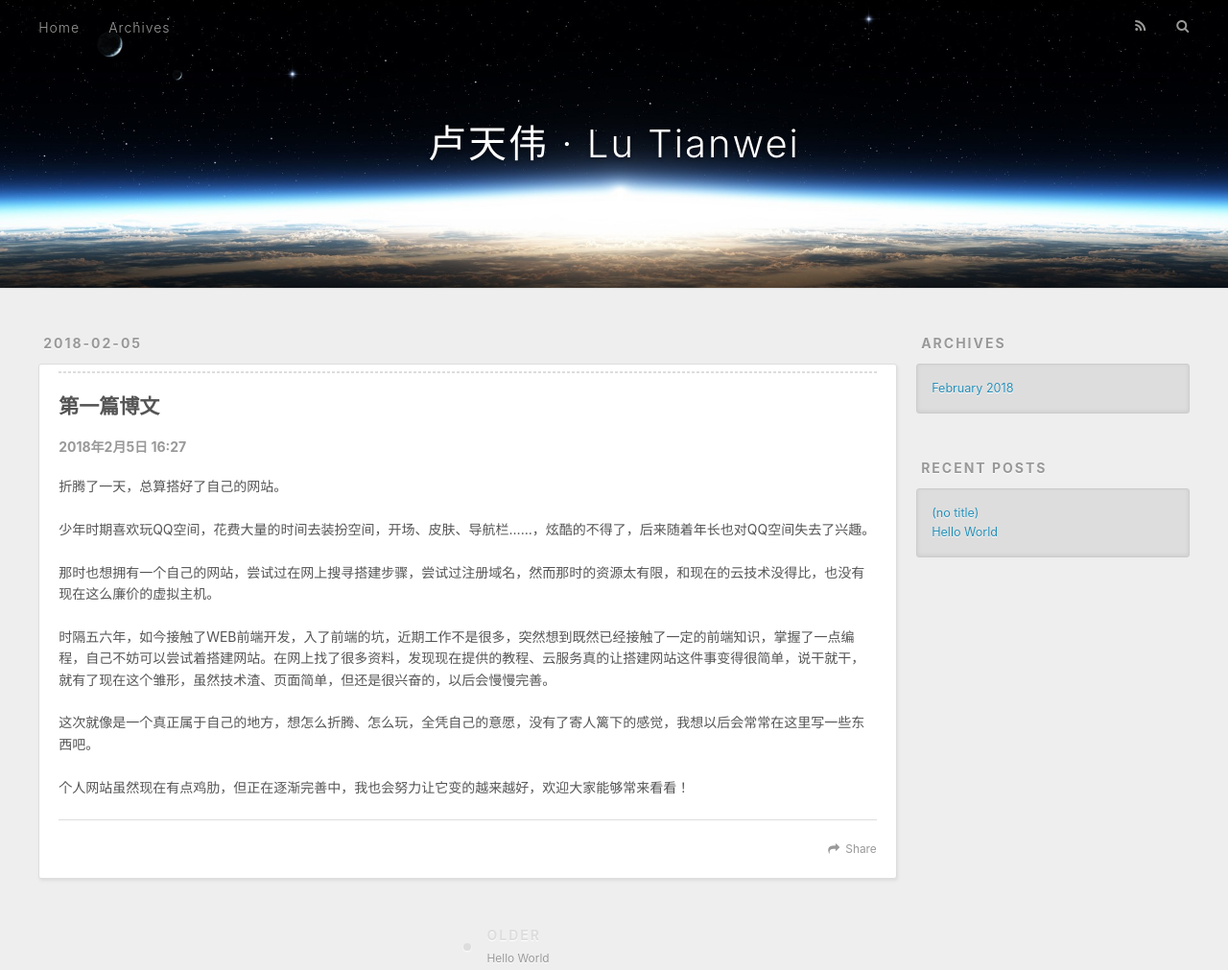
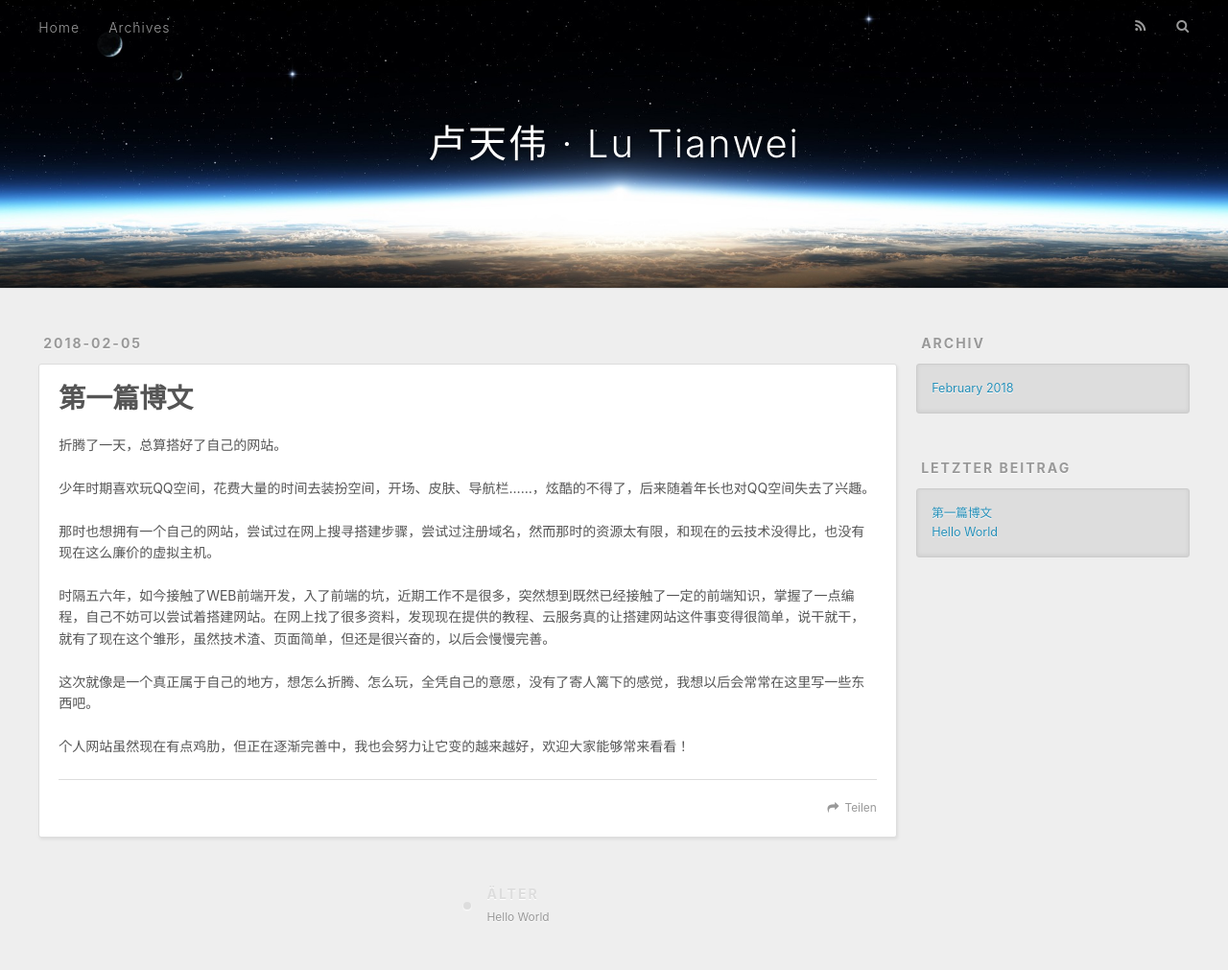
Before and after one commit to lu5230338/lu5230338.github.io, a plain HTML site: page 2018/02/05/第一篇博文/index.html in a window 1280 px wide. Shown: the top 1011 px of the page at 96% size. Drawn offline with nearby package versions, Linux system fonts and the light colour scheme.

Commit message:
Site updated: 2018-02-05 21:46:33

```diff
--- a/2018/02/05/第一篇博文/index.html
+++ b/2018/02/05/第一篇博文/index.html
@@ -5,18 +5,18 @@
 
 
 
-  <title>卢天伟 · Lu Tianwei</title>
+  <title>第一篇博文 | 卢天伟 · Lu Tianwei</title>
   <meta name="viewport" content="width=device-width, initial-scale=1, maximum-scale=1">
-  <meta name="description" content="第一篇博文2018年2月5日 16:27折腾了一天，总算搭好了自己的网站。 少年时期喜欢玩QQ空间，花费大量的时间去装扮空间，开场、皮肤、导航栏……，炫酷的不得了，后来随着年长也对QQ空间失去了兴趣。 那时也想拥有一个自己的网站，尝试过在网上搜寻搭建步骤，尝试过注册域名，然而那时的资源太有限，和现在的云技术没得比，也没有现在这么廉价的虚拟主机。 时隔五六年，如今接触了WEB前端开发，入了前端的坑">
+  <meta name="description" content="折腾了一天，总算搭好了自己的网站。 少年时期喜欢玩QQ空间，花费大量的时间去装扮空间，开场、皮肤、导航栏……，炫酷的不得了，后来随着年长也对QQ空间失去了兴趣。 那时也想拥有一个自己的网站，尝试过在网上搜寻搭建步骤，尝试过注册域名，然而那时的资源太有限，和现在的云技术没得比，也没有现在这么廉价的虚拟主机。 时隔五六年，如今接触了WEB前端开发，入了前端的坑，近期工作不是很多，突然想到既然已经接触了">
 <meta property="og:type" content="article">
-<meta property="og:title" content="卢天伟 · Lu Tianwei">
+<meta property="og:title" content="第一篇博文">
 <meta property="og:url" content="http://yoursite.com/2018/02/05/第一篇博文/index.html">
 <meta property="og:site_name" content="卢天伟 · Lu Tianwei">
-<meta property="og:description" content="第一篇博文2018年2月5日 16:27折腾了一天，总算搭好了自己的网站。 少年时期喜欢玩QQ空间，花费大量的时间去装扮空间，开场、皮肤、导航栏……，炫酷的不得了，后来随着年长也对QQ空间失去了兴趣。 那时也想拥有一个自己的网站，尝试过在网上搜寻搭建步骤，尝试过注册域名，然而那时的资源太有限，和现在的云技术没得比，也没有现在这么廉价的虚拟主机。 时隔五六年，如今接触了WEB前端开发，入了前端的坑">
-<meta property="og:updated_time" content="2018-02-05T13:28:40.131Z">
+<meta property="og:description" content="折腾了一天，总算搭好了自己的网站。 少年时期喜欢玩QQ空间，花费大量的时间去装扮空间，开场、皮肤、导航栏……，炫酷的不得了，后来随着年长也对QQ空间失去了兴趣。 那时也想拥有一个自己的网站，尝试过在网上搜寻搭建步骤，尝试过注册域名，然而那时的资源太有限，和现在的云技术没得比，也没有现在这么廉价的虚拟主机。 时隔五六年，如今接触了WEB前端开发，入了前端的坑，近期工作不是很多，突然想到既然已经接触了">
+<meta property="og:updated_time" content="2018-02-05T13:45:45.748Z">
 <meta name="twitter:card" content="summary">
-<meta name="twitter:title" content="卢天伟 · Lu Tianwei">
-<meta name="twitter:description" content="第一篇博文2018年2月5日 16:27折腾了一天，总算搭好了自己的网站。 少年时期喜欢玩QQ空间，花费大量的时间去装扮空间，开场、皮肤、导航栏……，炫酷的不得了，后来随着年长也对QQ空间失去了兴趣。 那时也想拥有一个自己的网站，尝试过在网上搜寻搭建步骤，尝试过注册域名，然而那时的资源太有限，和现在的云技术没得比，也没有现在这么廉价的虚拟主机。 时隔五六年，如今接触了WEB前端开发，入了前端的坑">
+<meta name="twitter:title" content="第一篇博文">
+<meta name="twitter:description" content="折腾了一天，总算搭好了自己的网站。 少年时期喜欢玩QQ空间，花费大量的时间去装扮空间，开场、皮肤、导航栏……，炫酷的不得了，后来随着年长也对QQ空间失去了兴趣。 那时也想拥有一个自己的网站，尝试过在网上搜寻搭建步骤，尝试过注册域名，然而那时的资源太有限，和现在的云技术没得比，也没有现在这么廉价的虚拟主机。 时隔五六年，如今接触了WEB前端开发，入了前端的坑，近期工作不是很多，突然想到既然已经接触了">
 
     <link rel="alternate" href="/atom.xml" title="卢天伟 · Lu Tianwei" type="application/atom+xml">
 
@@ -54,7 +54,7 @@
 
           <a id="nav-rss-link" class="nav-icon" href="/atom.xml" title="RSS Feed"></a>
 
-        <a id="nav-search-btn" class="nav-icon" title="Search"></a>
+        <a id="nav-search-btn" class="nav-icon" title="Suche"></a>
       </nav>
       <div id="search-form-wrap">
         <form action="//google.com/search" method="get" accept-charset="UTF-8" class="search-form"><input type="search" name="q" class="search-form-input" placeholder="Search"><button type="submit" class="search-form-submit">&#xF002;</button><input type="hidden" name="sitesearch" value="http://yoursite.com"></form>
@@ -73,10 +73,19 @@
   <div class="article-inner">
 
 
+      <header class="article-header">
+
+
+    <h1 class="article-title" itemprop="name">
+      第一篇博文
+    </h1>
+
+
+      </header>
+
     <div class="article-entry" itemprop="articleBody">
 
-        <hr>
-<h2 id="第一篇博文"><a href="#第一篇博文" class="headerlink" title="第一篇博文"></a>第一篇博文</h2><h6 id="2018年2月5日-16-27"><a href="#2018年2月5日-16-27" class="headerlink" title="2018年2月5日 16:27"></a>2018年2月5日 16:27</h6><p>折腾了一天，总算搭好了自己的网站。</p>
+        <p>折腾了一天，总算搭好了自己的网站。</p>
 <p>少年时期喜欢玩QQ空间，花费大量的时间去装扮空间，开场、皮肤、导航栏……，炫酷的不得了，后来随着年长也对QQ空间失去了兴趣。</p>
 <p>那时也想拥有一个自己的网站，尝试过在网上搜寻搭建步骤，尝试过注册域名，然而那时的资源太有限，和现在的云技术没得比，也没有现在这么廉价的虚拟主机。</p>
 <p>时隔五六年，如今接触了WEB前端开发，入了前端的坑，近期工作不是很多，突然想到既然已经接触了一定的前端知识，掌握了一点编程，自己不妨可以尝试着搭建网站。在网上找了很多资料，发现现在提供的教程、云服务真的让搭建网站这件事变得很简单，说干就干，就有了现在这个雏形，虽然技术渣、页面简单，但还是很兴奋的，以后会慢慢完善。</p>
@@ -86,7 +95,7 @@
 
     </div>
     <footer class="article-footer">
-      <a data-url="http://yoursite.com/2018/02/05/第一篇博文/" data-id="cjda9ikd20000qk6mz4pzkv5y" class="article-share-link">Share</a>
+      <a data-url="http://yoursite.com/2018/02/05/第一篇博文/" data-id="cjda9sc2x0001tz6mye9p8xou" class="article-share-link">Teilen</a>
 
 
     </footer>
@@ -97,7 +106,7 @@
 
 
     <a href="/2018/02/05/hello-world/" id="article-nav-older" class="article-nav-link-wrap">
-      <strong class="article-nav-caption">Older</strong>
+      <strong class="article-nav-caption">Älter</strong>
       <div class="article-nav-title">Hello World</div>
     </a>
 
@@ -120,7 +129,7 @@
 
 
   <div class="widget-wrap">
-    <h3 class="widget-title">Archives</h3>
+    <h3 class="widget-title">Archiv</h3>
     <div class="widget">
       <ul class="archive-list"><li class="archive-list-item"><a class="archive-list-link" href="/archives/2018/02/">February 2018</a></li></ul>
     </div>
@@ -130,12 +139,12 @@
 
 
   <div class="widget-wrap">
-    <h3 class="widget-title">Recent Posts</h3>
+    <h3 class="widget-title">letzter Beitrag</h3>
     <div class="widget">
       <ul>
 
           <li>
-            <a href="/2018/02/05/第一篇博文/">(no title)</a>
+            <a href="/2018/02/05/第一篇博文/">第一篇博文</a>
           </li>
 
           <li>
```
Also changed, not shown: 2018/02/05/hello-world/index.html (+7 -7 lines), archives/2018/02/index.html (+11 -5 lines), archives/2018/index.html (+11 -5 lines), archives/index.html (+11 -5 lines), index.html (+17 -8 lines).
